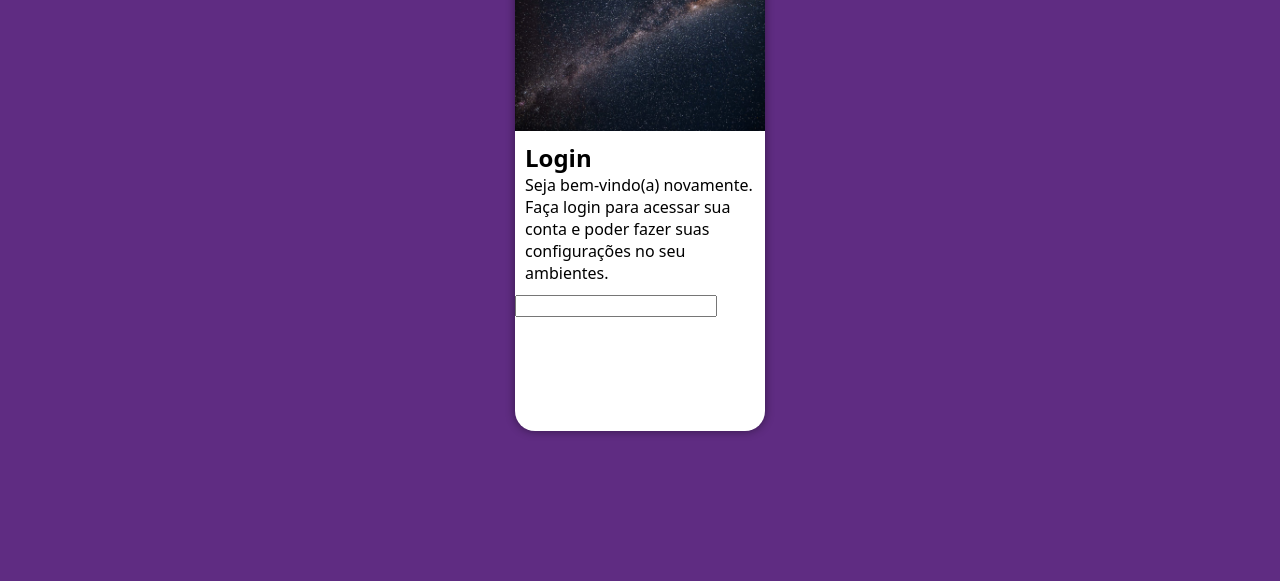
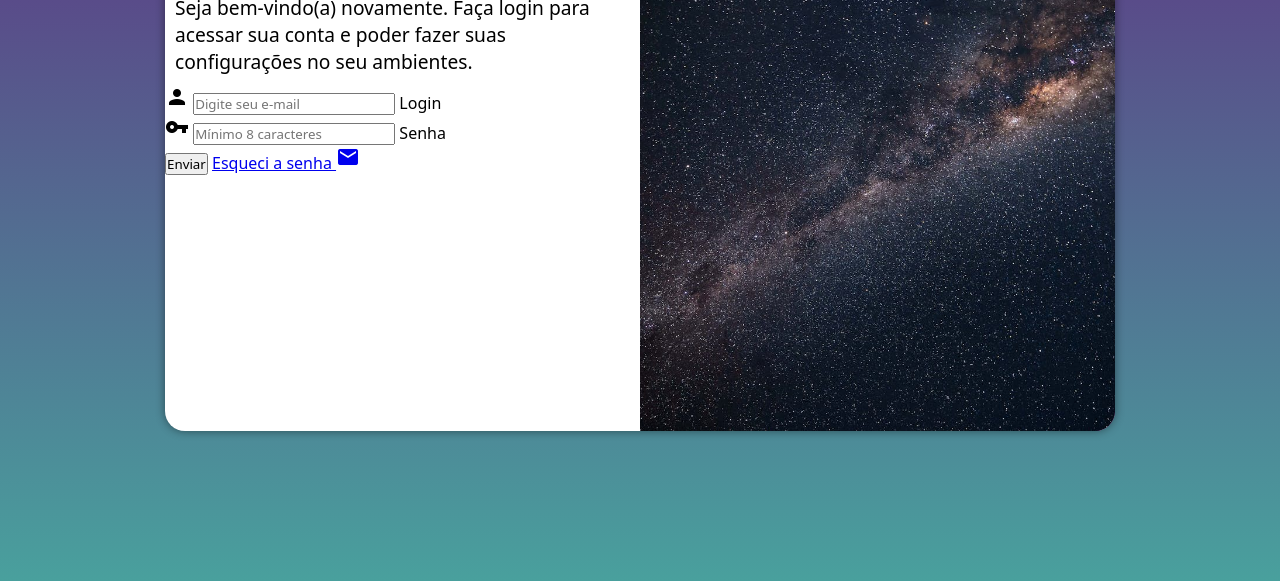
Before and after one commit to Lucas-S-De-Souza/projeto-login, a plain HTML site: page index.html in a window 1280 px wide. Shown: the part 219-800 px from the top of the page. Drawn offline with Linux system fonts and the light colour scheme.

Commit message:
adicionei o formulario

```diff
--- /dev/null
+++ b/estilos/media-query.css
@@ -0,0 +1,63 @@
+@charset "UTF-8";
+
+/* Typical Devices Breakpoints *ATUALIZADO 27/05/2024*
+Pequenas Telas: até 600px
+Celular: de 601px até 768px
+Tablet: de 769px até 992px
+Computador: de 993px até 1200px
+Grandes Telas: acima de 1201px
+*/
+
+@media  screen and (min-width: 768px) and (max-width: 992px) {
+    body {
+        background-image: linear-gradient(to top, #49a09d, #5f2c82);
+    }
+
+    section#login {
+        width: 80vw;
+
+    }
+
+    section#login > div#imagem {
+        float: left;
+        width: 30%;
+        height: 100%;
+    }
+
+    section#login > div#formulario {
+        float: right;
+        width: 70%;
+    }
+
+}
+
+@media  screen and (min-width: 993px) {
+    body {
+        background-image: linear-gradient(to top, #49a09d, #5f2c82);
+    }
+
+    section#login {
+        width: 950px;
+    }
+
+    section#login > div#imagem {
+        float: right;
+        width: 50%;
+        height: 100%;
+
+    }
+
+    section#login > div#formulario {
+        float: left;
+        width: 50%;
+    }
+
+    div#formulario > h1 {
+        font-size: 2em;
+    }
+
+    div#formulario > p {
+        font-size: 1.2em;
+    }
+
+}
--- a/estilos/style.css
+++ b/estilos/style.css
@@ -38,6 +38,9 @@ section#login {
     height: 500px;
     border-radius: 20px;
     box-shadow: 0px 0px 10px rgba(0, 0, 0, 0.450);
+
+    transition: width 0.4s, height .4s;
+    transition-timing-function: ease;
 }
 
 section#login > div#imagem {
@@ -52,3 +55,12 @@ section#login > div#formulario {
     display: block;
     padding: 10px;
 }
+
+div#formulario > h1 {
+    text-align: center;
+    margin-bottom: 10px;
+}
+
+div#formulario > p {
+    font-size: 0.8em;
+}
--- a/index.html
+++ b/index.html
@@ -3,8 +3,10 @@
 <head>
     <meta charset="UTF-8">
     <meta name="viewport" content="width=device-width, initial-scale=1.0">
-    <title></title>
+    <title>Login</title>
+    <link href="https://fonts.googleapis.com/icon?family=Material+Icons" rel="stylesheet"/>
     <link rel="stylesheet" href="estilos/style.css">
+    <link rel="stylesheet" href="estilos/media-query.css">
 </head>
 <body>
     <main>
@@ -16,9 +18,21 @@
                 <h1>Login</h1>
                 <p>Seja bem-vindo(a) novamente. Faça login para acessar sua conta e poder fazer suas configurações no seu ambientes.</p>
             </div>
-            <form action="login.php" method="post">
-                <label for=""></label>
-                <input type="text">
+            <form action="login.php" method="post" autocomplete="on">
+                <div class="campo">
+                    <i class="material-icons">person</i>
+                    <input type="email" name="login" id="ilogin" placeholder="Digite seu e-mail" autocomplete="email" required maxlength="30">
+                    <label for="ilogin">Login </label>
+                </div>
+                <div class="campo">
+                    <i class="material-icons">vpn_key</i>
+                    <input type="password" name="sen" id="isen" placeholder="Mínimo 8 caracteres" autocomplete="current-password" required  minlength="8" maxlength="30">
+                    <label for="isen">Senha </label>
+                </div>
+                <input type="submit" value="Enviar">
+                <a href="esqueci.html">
+                    Esqueci a senha <i class="material-icons">mail</i>
+                </a>
             </form>
         </section>
     </main>
```
